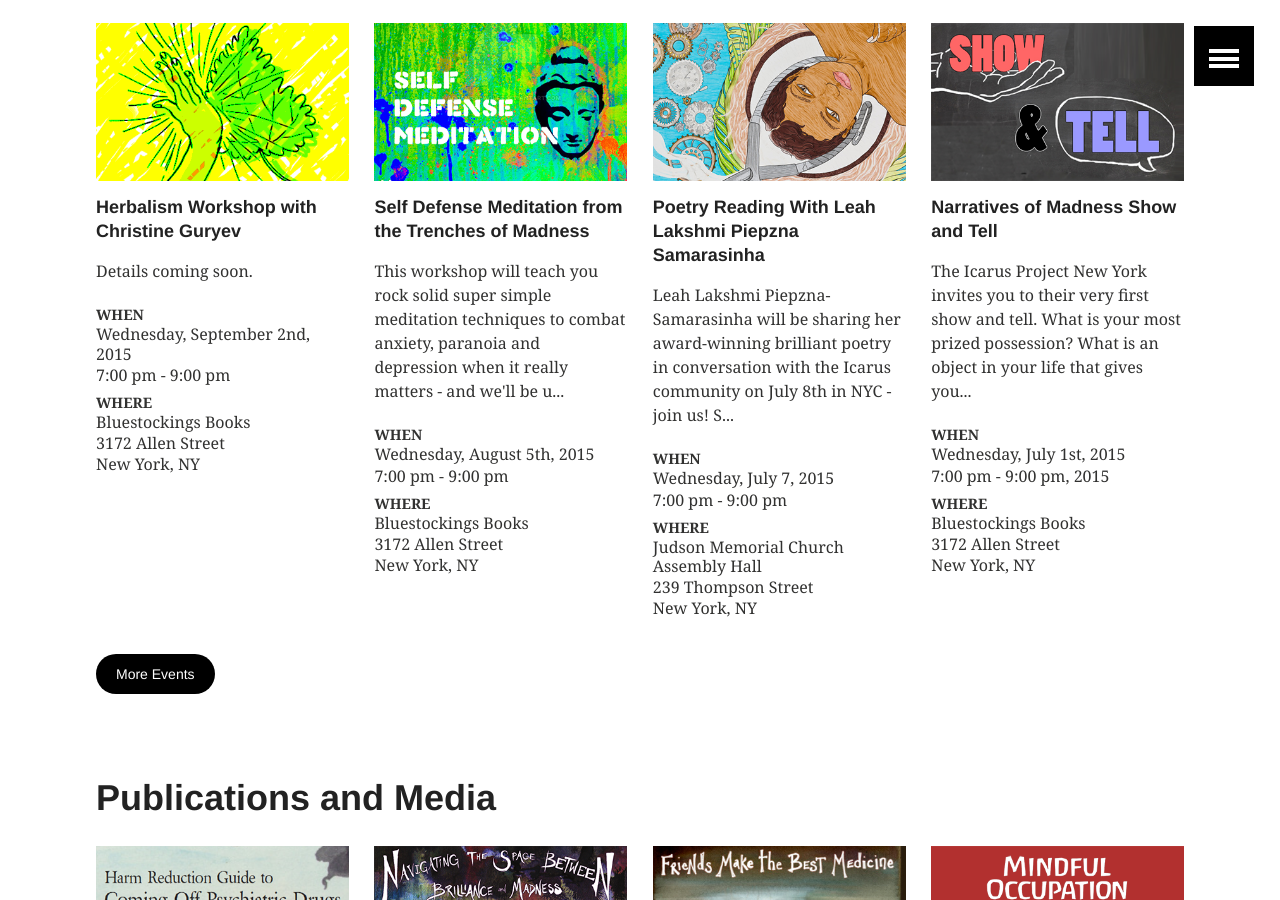
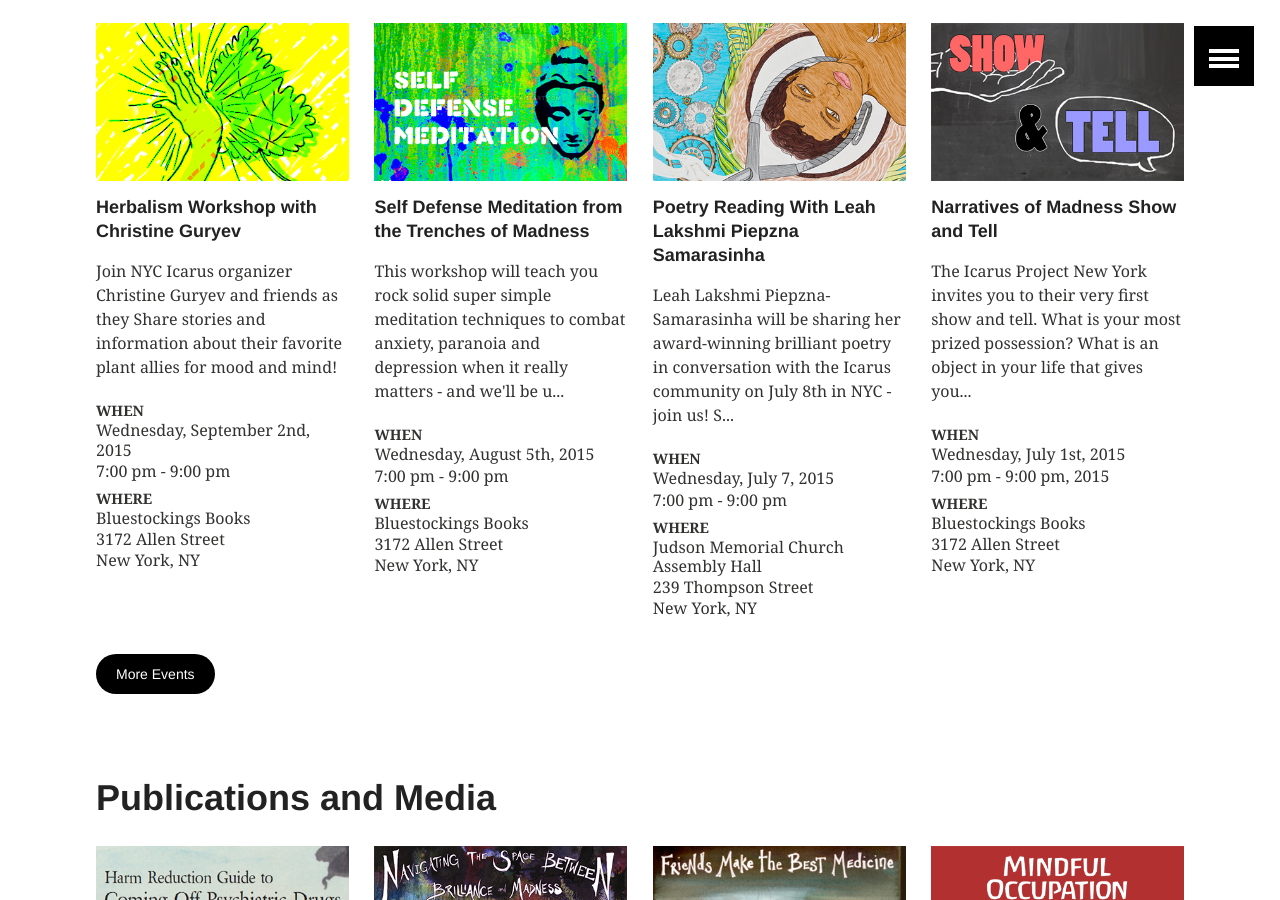
Before and after one commit to nycicarus/nycicarus.github.io, a Jekyll site: the page built from index.md, in a window 1280 px wide and 900 px high, scrolled down 1045 px. Built offline with Jekyll 4.4.1, drawn with Linux system fonts in a browser that asks for light colours.

Commit message:
Update 2015-09-02-herbalism-workshop.md

```diff
--- a/_posts/events/2015-09-02-herbalism-workshop.md
+++ b/_posts/events/2015-09-02-herbalism-workshop.md
@@ -3,7 +3,7 @@ layout: article
 title: "Herbalism Workshop with Christine Guryev"
 categories: events
 description: "Herbalism Workshop."
-excerpt: "Details coming soon."
+excerpt: "Join NYC Icarus organizer Christine Guryev and friends as they Share stories and information about their favorite plant allies for mood and mind!"
 modified: 2015-07-07T11:57:41-04:00
 tags: [ meditation , dance , workshop ]
 comments: true
@@ -28,7 +28,7 @@ phone: ""
 #### Presented by NYC Icarus organizer Christine Guryev.
 
 
-Join NYC Icarus organizer Christine Guryev and friends as they Share stories and information about their favorite plant allies for mood and mind! See, smell and discuss the likes of nettle, oatstraw, motherwort and ashwaganda. We will also be sampling infusions, herbal concoctions and herbs for sale courtesy of the [Herb Shoppe of Brooklyn](http://www.theherbshoppe.net/). Their very own Jacqui Daniels will be enlightening us with adaptogens and more!
+Join NYC Icarus organizer Christine Guryev and friends as they Share stories and information about their favorite plant allies for mood and mind! See, smell and discuss the likes of nettle, oatstraw, motherwort and ashwaganda. We will also be sampling infusions, herbal concoctions and herbs for sale courtesy of the [Herb Shoppe of Brooklyn](http://www.theherbshoppebrooklyn.com/). Their very own Jacqui Daniels will be enlightening us with adaptogens and more!
 
 
 Hope to see you there!
```
